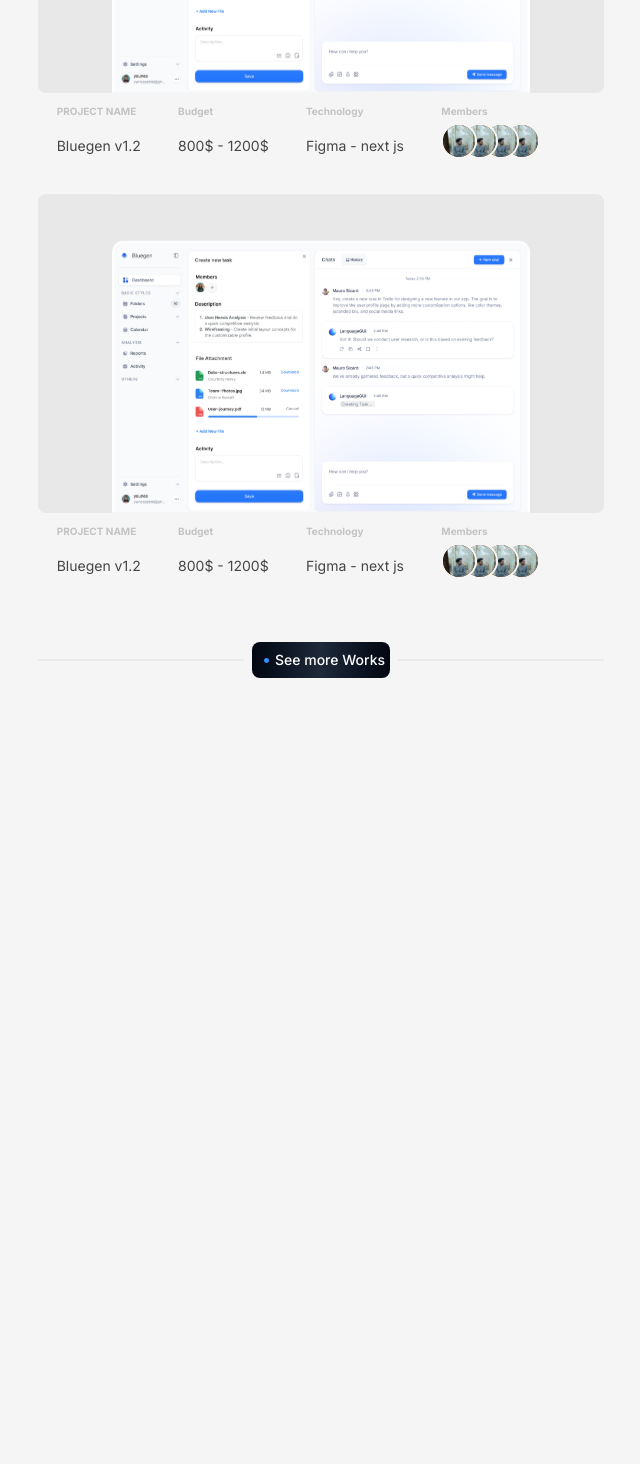
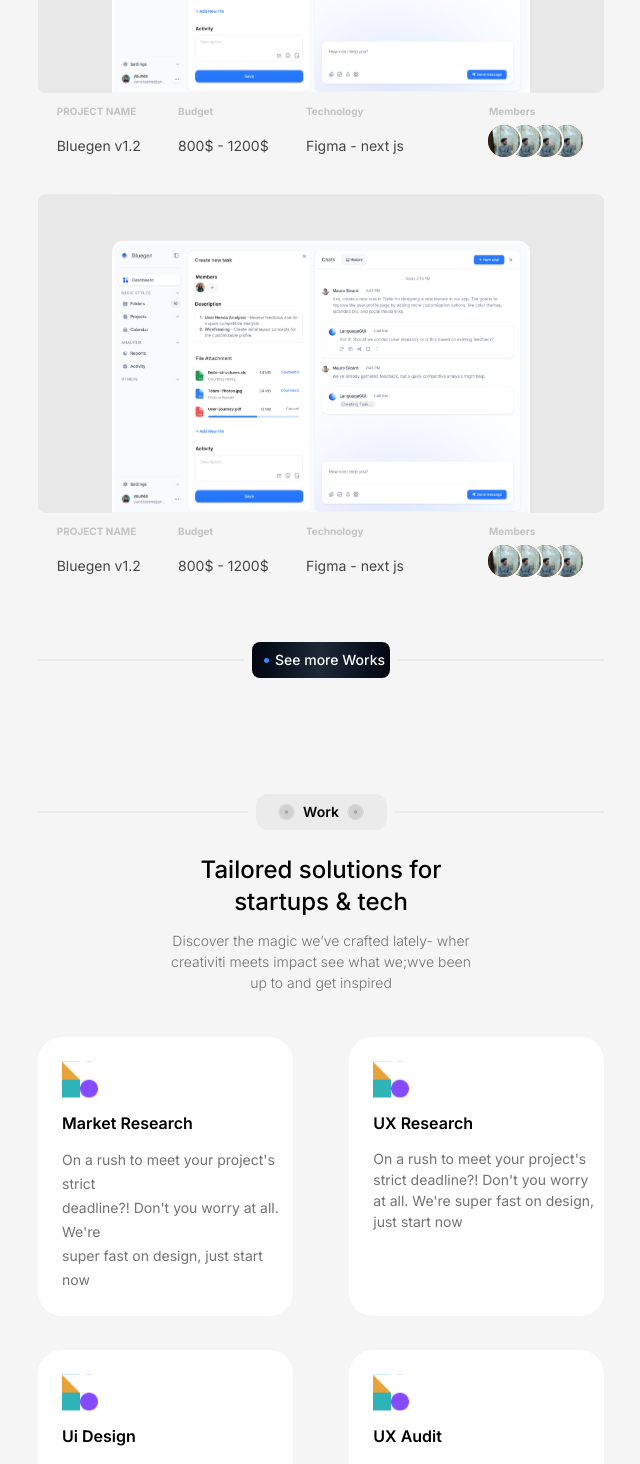
Before and after one commit to parsa-farshah/zamin2, a Next.js app: page / in a window 1280 px wide. Shown: the part 1160-2624 px from the top of the page, without its empty margins (319-959 px from the left). Before the commit the page ends 1838 px from the top, so only its background shows below. Built offline with nearby package versions, Linux system fonts and the light colour scheme.

Commit message:
services 1

```diff
--- /dev/null
+++ b/app/components/Services.tsx
@@ -0,0 +1,122 @@
+import Image from "next/image";
+import React from "react";
+import dotWork from "../../public/images/dotsWork.svg";
+import servisImage from "../../public/images/servicesImage.svg";
+
+function Services() {
+  return (
+    <div className="flex flex-col justify-center pt-[100px]">
+      <div className="w-full max-w-[1400px] flex items-center justify-between gap-2 pt-8 sm:pt-4">
+        <div className="bg-[#EAEAEA] w-full h-0.5"></div>
+        <div className="flex gap-3">
+          <div className="w-full flex justify-center">
+            <button className="w-[131px] flex justify-center rounded-[12px] items-center h-9 bg-[#EBEBEB] font-semibold  text-sm text-center font-inter ">
+              <Image className="w-[17px] mx-2" src={dotWork} alt="" />
+              Work
+              <Image className="w-[17px] mx-2" src={dotWork} alt="" />
+            </button>
+          </div>
+        </div>
+        <div className="bg-[#EAEAEA] w-full h-0.5"></div>
+      </div>
+      <div className="pt-6 flex flex-col items-center justify-center">
+        <h1 className="font-inter font-medium text-2xl text-black text-center">
+          Tailored solutions for <br /> startups & tech
+        </h1>
+        <p className="font-inter font-light text-[14px] text-[#727272] text-center pt-3">
+          Discover the magic we’ve crafted lately- wher <br /> creativiti meets
+          impact see what we;wve been <br /> up to and get inspired
+        </p>
+      </div>
+      {/* all services card */}
+      <div className="w-full h-auto flex flex-col pt-11">
+        {/* line 1 */}
+        <div className="flex justify-between w-full">
+          <div className="flex flex-col items-start bg-[#FFFFFF] rounded-3xl w-[100%] sm:w-[45%]">
+            <div className="pl-6 py-6">
+              <Image src={servisImage} alt="servis image" />
+              <h1 className="font-inter font-semibold text-[16px] pt-[13px]">
+                Market Research
+              </h1>
+              <p className="text-[#727272] text-[14px] font-normal font-inter pt-[13px] leading-6">
+                On a rush to meet your project's strict <br /> deadline?! Don't
+                you worry at all. We're <br /> super fast on design, just start
+                now
+              </p>
+            </div>
+          </div>
+          <div className="flex-col items-start bg-[#FFFFFF] rounded-3xl w-[45%] hidden sm:flex">
+            <div className="pl-6 pt-6">
+              <Image src={servisImage} alt="servis image" />
+              <h1 className="font-inter font-semibold text-[16px] pt-[13px]">
+                UX Research
+              </h1>
+              <p className="text-[#727272] text-[14px] font-normal font-inter pt-[13px]">
+                On a rush to meet your project's strict deadline?! Don't you
+                worry at all. We're super fast on design, just start now
+              </p>
+            </div>
+          </div>
+        </div>
+        {/* line 2 */}
+        <div className="flex justify-between w-full pt-[34px]">
+          <div className="flex flex-col items-start bg-[#FFFFFF] rounded-3xl w-[100%] sm:w-[45%]">
+            <div className="pl-6 py-6">
+              <Image src={servisImage} alt="servis image" />
+              <h1 className="font-inter font-semibold text-[16px] pt-[13px]">
+                Ui Design
+              </h1>
+              <p className="text-[#727272] text-[14px] font-normal font-inter pt-[13px] leading-6">
+                On a rush to meet your project's strict <br /> deadline?! Don't
+                you worry at all. We're <br /> super fast on design, just start
+                now
+              </p>
+            </div>
+          </div>
+          <div className=" flex-col items-start bg-[#FFFFFF] rounded-3xl w-[45%] hidden sm:flex">
+            <div className="pl-6 pt-6">
+              <Image src={servisImage} alt="servis image" />
+              <h1 className="font-inter font-semibold text-[16px] pt-[13px]">
+                UX Audit
+              </h1>
+              <p className="text-[#727272] text-[14px] font-normal font-inter pt-[13px]">
+                On a rush to meet your project's strict deadline?! Don't you
+                worry at all. We're super fast on design, just start now
+              </p>
+            </div>
+          </div>
+        </div>
+        {/* line 3 */}
+        <div className="flex justify-between w-full pt-[34px]">
+          <div className="flex flex-col items-start bg-[#FFFFFF] rounded-3xl w-[100%] sm:w-[45%]">
+            <div className="pl-6 py-6">
+              <Image src={servisImage} alt="servis image" />
+              <h1 className="font-inter font-semibold text-[16px] pt-[13px]">
+                Front-end development
+              </h1>
+              <p className="text-[#727272] text-[14px] font-normal font-inter pt-[13px] leading-6">
+                On a rush to meet your project's strict <br /> deadline?! Don't
+                you worry at all. We're <br /> super fast on design, just start
+                now
+              </p>
+            </div>
+          </div>
+          <div className="flex-col items-start bg-[#FFFFFF] rounded-3xl w-[45%] hidden sm:flex">
+            <div className="pl-6 pt-6">
+              <Image src={servisImage} alt="servis image" />
+              <h1 className="font-inter font-semibold text-[16px] pt-[13px]">
+                Back-end development
+              </h1>
+              <p className="text-[#727272] text-[14px] font-normal font-inter pt-[13px]">
+                On a rush to meet your project's strict deadline?! Don't you
+                worry at all. We're super fast on design, just start now
+              </p>
+            </div>
+          </div>
+        </div>
+      </div>
+    </div>
+  );
+}
+
+export default Services;
--- a/app/components/Work.tsx
+++ b/app/components/Work.tsx
@@ -58,13 +58,15 @@ function Work() {
                   Figma - next js
                 </p>
               </div>
-              <div className="pt-5">
-                <h3 className="font-inter font-bold text-[10px] text-[#C3C3C3]">
-                  Members
-                </h3>
+              <div className="pt-5 flex flex-col justify-end items-end">
+                <div className="pr-[50px]">
+                  <h3 className="font-inter font-bold text-[10px]  text-[#C3C3C3]">
+                    Members
+                  </h3>
+                </div>
                 {/* 4image  */}
-                <div className="flex  items-start pt-1 sm:pt-1">
-                  <div className="z-30 bg-amber-800 w-[36px] h-[36px] rounded-[24px] border-2 border-[#F5F5F5]">
+                <div className="flex justify-end items-end pt-1 sm:pt-1">
+                  <div className="z-30 bg-amber-800 relative right-[-45px] w-[36px] h-[36px] rounded-[24px] border-2 border-[#F5F5F5]">
                     <Image
                       className="rounded-2xl"
                       alt="imageYounes"
@@ -72,7 +74,7 @@ function Work() {
                       layout="responsive"
                     />
                   </div>
-                  <div className="z-20 relative left-[-15px] bg-amber-800 w-[36px] h-[36px] rounded-[24px] border-2 border-[#F5F5F5]">
+                  <div className="z-20 relative right-[-30px] bg-amber-800 w-[36px] h-[36px] rounded-[24px] border-2 border-[#F5F5F5]">
                     <Image
                       className="rounded-2xl"
                       src={younes}
@@ -80,7 +82,7 @@ function Work() {
                       layout="responsive"
                     />
                   </div>
-                  <div className="z-10 relative left-[-30px] bg-amber-800 w-[36px] h-[36px] rounded-[24px] border-2 border-[#F5F5F5]">
+                  <div className="z-10 relative right-[-15px] bg-amber-800 w-[36px] h-[36px] rounded-[24px] border-2 border-[#F5F5F5]">
                     <Image
                       className="rounded-2xl"
                       src={younes}
@@ -88,7 +90,7 @@ function Work() {
                       layout="responsive"
                     />
                   </div>
-                  <div className="z-0 relative left-[-45px] bg-amber-800 w-[36px] h-[36px] rounded-[24px] border-2 border-[#F5F5F5]">
+                  <div className="z-0 relative left-[0px] bg-amber-800 w-[36px] h-[36px] rounded-[24px] border-2 border-[#F5F5F5]">
                     <Image
                       className="rounded-2xl"
                       src={younes}
@@ -130,13 +132,15 @@ function Work() {
                   Figma - next js
                 </p>
               </div>
-              <div className="pt-5">
-                <h3 className="font-inter font-bold text-[10px] text-[#C3C3C3]">
-                  Members
-                </h3>
+              <div className="pt-5 flex flex-col justify-end items-end">
+                <div className="pr-[50px]">
+                  <h3 className="font-inter font-bold text-[10px]  text-[#C3C3C3]">
+                    Members
+                  </h3>
+                </div>
                 {/* 4image  */}
-                <div className="flex  items-start pt-1 sm:pt-1">
-                  <div className="z-30 bg-amber-800 w-[36px] h-[36px] rounded-[24px] border-2 border-[#F5F5F5]">
+                <div className="flex justify-end items-end pt-1 sm:pt-1">
+                  <div className="z-30 bg-amber-800 relative right-[-45px] w-[36px] h-[36px] rounded-[24px] border-2 border-[#F5F5F5]">
                     <Image
                       className="rounded-2xl"
                       alt="imageYounes"
@@ -144,7 +148,7 @@ function Work() {
                       layout="responsive"
                     />
                   </div>
-                  <div className="z-20 relative left-[-15px] bg-amber-800 w-[36px] h-[36px] rounded-[24px] border-2 border-[#F5F5F5]">
+                  <div className="z-20 relative right-[-30px] bg-amber-800 w-[36px] h-[36px] rounded-[24px] border-2 border-[#F5F5F5]">
                     <Image
                       className="rounded-2xl"
                       src={younes}
@@ -152,7 +156,7 @@ function Work() {
                       layout="responsive"
                     />
                   </div>
-                  <div className="z-10 relative left-[-30px] bg-amber-800 w-[36px] h-[36px] rounded-[24px] border-2 border-[#F5F5F5]">
+                  <div className="z-10 relative right-[-15px] bg-amber-800 w-[36px] h-[36px] rounded-[24px] border-2 border-[#F5F5F5]">
                     <Image
                       className="rounded-2xl"
                       src={younes}
@@ -160,7 +164,7 @@ function Work() {
                       layout="responsive"
                     />
                   </div>
-                  <div className="z-0 relative left-[-45px] bg-amber-800 w-[36px] h-[36px] rounded-[24px] border-2 border-[#F5F5F5]">
+                  <div className="z-0 relative left-[0px] bg-amber-800 w-[36px] h-[36px] rounded-[24px] border-2 border-[#F5F5F5]">
                     <Image
                       className="rounded-2xl"
                       src={younes}
--- a/app/page.tsx
+++ b/app/page.tsx
@@ -1,5 +1,6 @@
 import Header from "./components/Header";
 import Navbar from "./components/Navbar";
+import Services from "./components/Services";
 import Work from "./components/Work";
 
 export default function Home() {
@@ -8,6 +9,7 @@ export default function Home() {
       <Navbar />
       <Header />
       <Work />
+      <Services />
     </div>
   );
 }
```
Also changed, not shown: public/images/servicesImage.svg (added).
